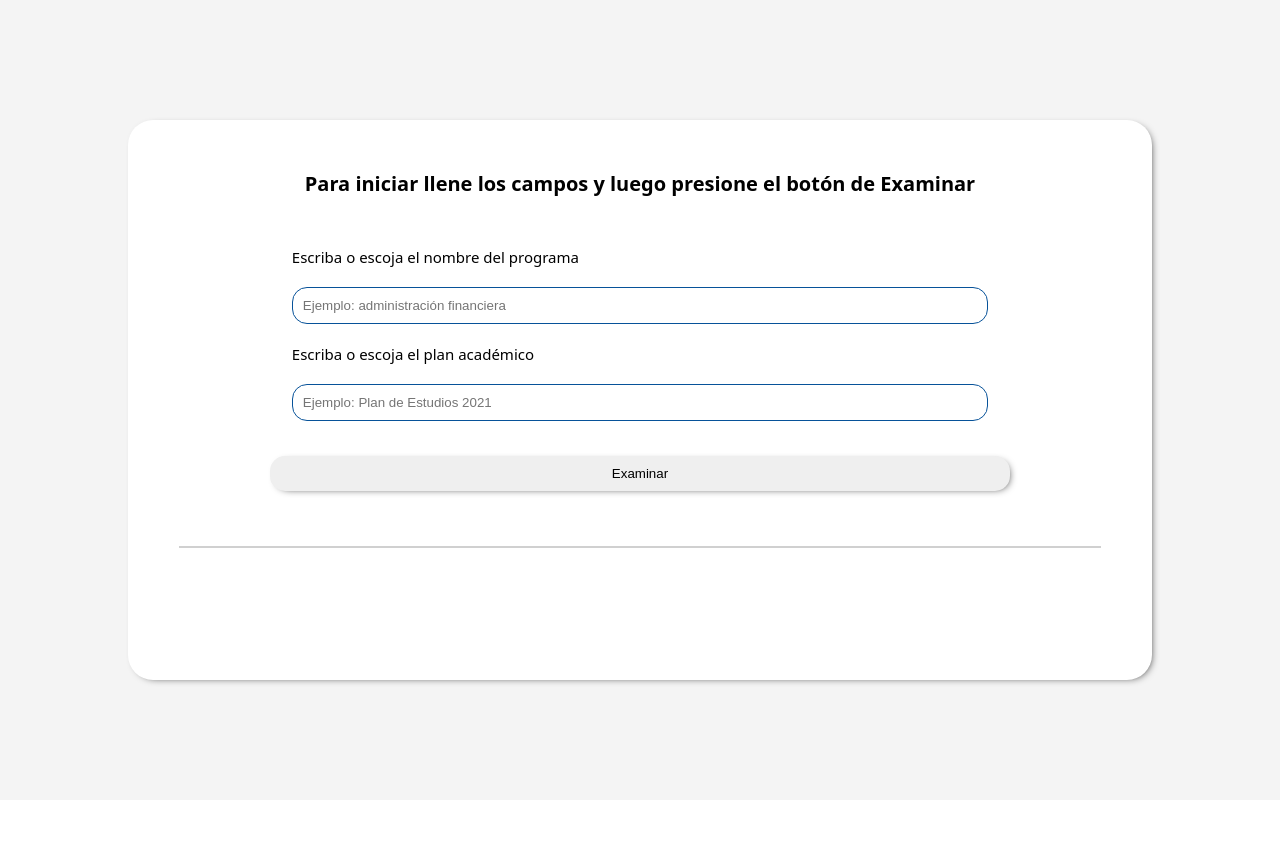
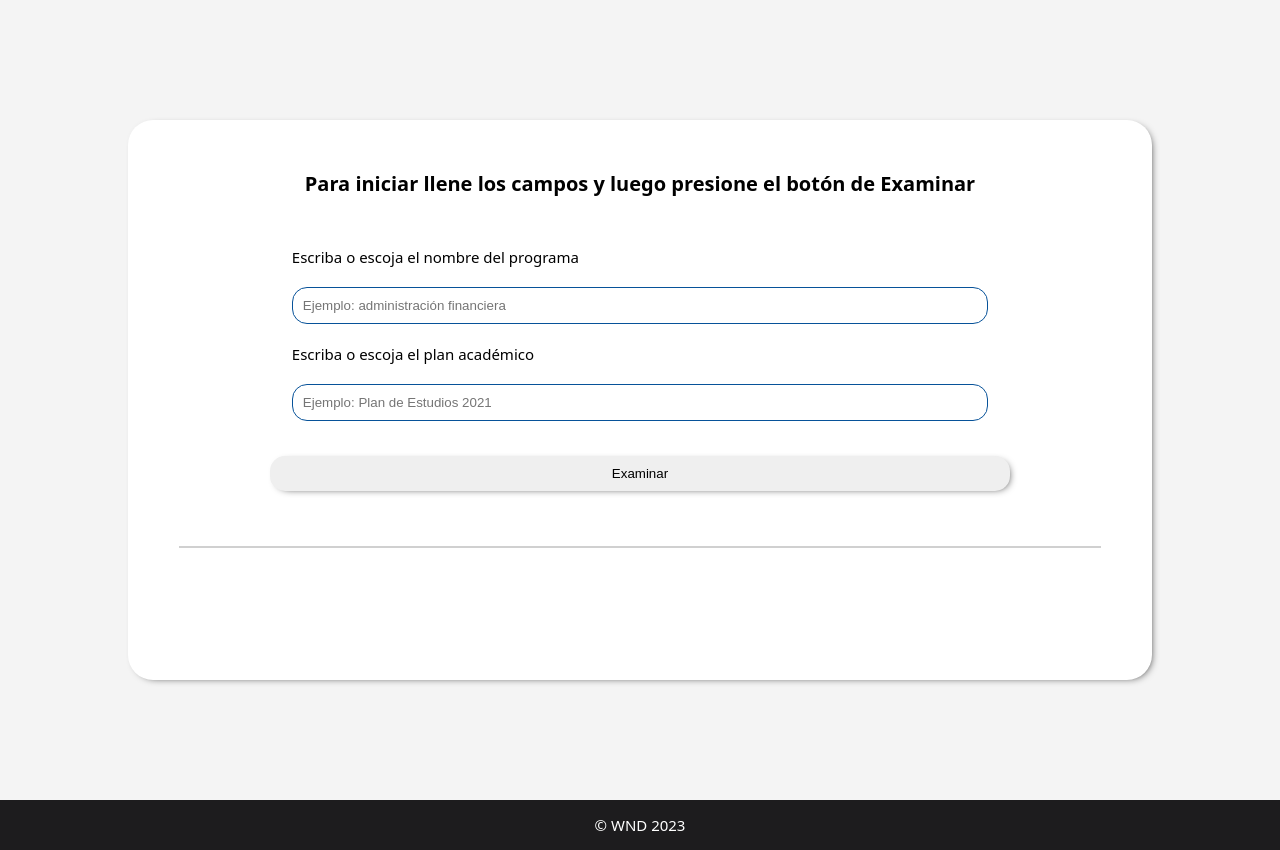
Before and after one commit to WalterNights/udecol_software.io, a website with bundled scripts: page index.html in a window 1280 px wide. Before the commit the page ends 800 px from the top, so only its background shows below. Built offline with nearby package versions, Linux system fonts and the light colour scheme.

Commit message:
add footer

```diff
--- a/index.html
+++ b/index.html
@@ -61,13 +61,18 @@
             </section>
             <div class="excel-inspector-modal-container">
                 <div class="excel-inspector-modal-content display-center">
-                    <p>Falta alguno de los 2 campos por seleccionar o bien los datos no corresponden o aún no están disponibles</p>
+                    <p>Falta alguno de los 2 campos por seleccionar o bien revise la ortografía</p>
                     <button id="exelInspectorModalButton">Vuelve a intentarlo</button>
                 </div>
                 <div class="excel-inspector-modal-background"></div>
             </div>
         </div>
     </section>
+    <footer>
+        <div class="display-center">
+            <span>© WND 2023</span>
+        </div>
+    </footer>
     <script type="module" src="./student_course_filter.js"></script>
 </body>
 
--- a/student_inspector.css
+++ b/student_inspector.css
@@ -228,6 +228,14 @@ html {
     top: 0;
 }
 
+footer div {
+    height: 5rem;
+    background-color: #1d1c1e;
+    color: white;
+    font-size: 1.5rem;
+    font-family: system-ui, 'Segoe UI', Roboto, 'Open Sans', 'Helvetica Neue', sans-serif;
+}
+
 
 @media (max-width: 540px) {
 
```
